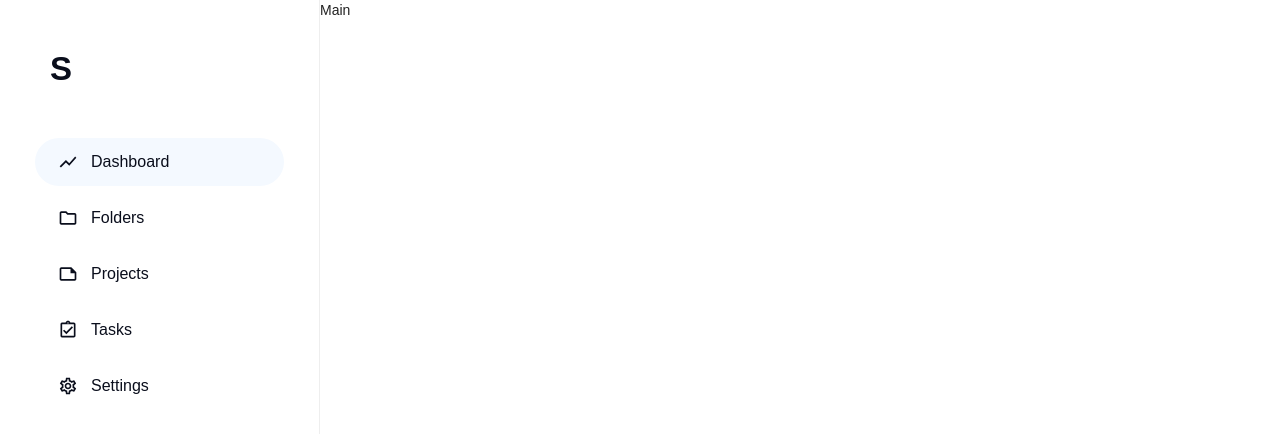
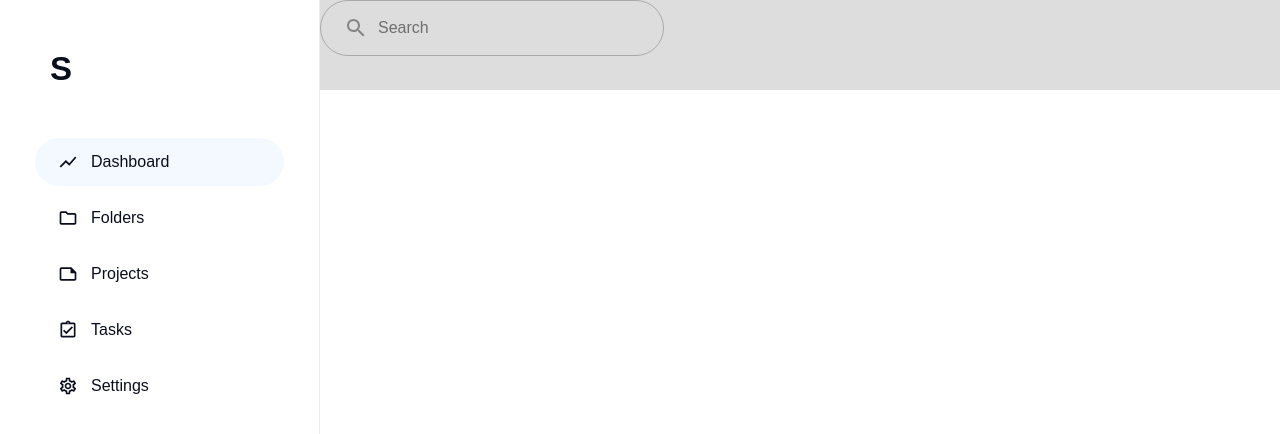
Before and after one commit to hyhong-code/pm-dashboard-ui, a React (Create React App) app: page / in a window 1280 px wide. Shown: the top 434 px of the page. Built offline with nearby package versions, Linux system fonts and the light colour scheme; a web font is replaced by a local one.

Commit message:
Finish header search

```diff
--- a/src/components/Main.js
+++ b/src/components/Main.js
@@ -1,7 +1,9 @@
 import React from "react";
 
+import Topbar from "./Topbar";
+
 const Main = () => {
-  return <div>Main</div>;
+  return <Topbar />;
 };
 
 export default Main;
--- a/src/components/Topbar.js
+++ b/src/components/Topbar.js
@@ -0,0 +1,62 @@
+import React from "react";
+import { makeStyles } from "@material-ui/core";
+
+import Box from "@material-ui/core/Box";
+import TextField from "@material-ui/core/TextField";
+
+import SearchOutlinedIcon from "@material-ui/icons/SearchOutlined";
+
+const useStyles = makeStyles((theme) => ({
+  container: {
+    height: 90,
+    background: "#ddd",
+  },
+  formControl: {
+    width: "21.5rem",
+    position: "relative",
+  },
+  searchIcon: {
+    position: "absolute",
+    top: "50%",
+    transform: `translateY(-50%)`,
+    left: theme.spacing(3),
+    width: 24,
+    color: `rgba(0,0,0,0.4)`,
+  },
+  textField: {
+    "& .MuiOutlinedInput-root": {
+      borderRadius: theme.spacing(8),
+      paddingLeft: theme.spacing(4.5),
+    },
+    "& .MuiInputLabel-outlined": {
+      transform: `translate(58px, 20px)`,
+      ...theme.typography.headerSearch,
+
+      "&.MuiInputLabel-shrink": {
+        transform: `translate(16px, -3px) scale(0.75)`,
+        color: `#3f51b5`,
+        fontWeight: 700,
+      },
+    },
+  },
+}));
+
+const Topbar = () => {
+  const classes = useStyles();
+
+  return (
+    <Box className={classes.container}>
+      <Box component="form" className={classes.formControl}>
+        <SearchOutlinedIcon className={classes.searchIcon} />
+        <TextField
+          className={classes.textField}
+          fullWidth
+          variant="outlined"
+          label="Search"
+        />
+      </Box>
+    </Box>
+  );
+};
+
+export default Topbar;
--- a/src/theme.js
+++ b/src/theme.js
@@ -33,8 +33,7 @@ export default createMuiTheme({
     },
     headerSearch: {
       fontSize: 16,
-      color: black,
-      opacity: 0.5,
+      color: `rgba(0,0,0,0.5)`,
     },
     sidebarBrand: {
       fontSize: 33,
```
